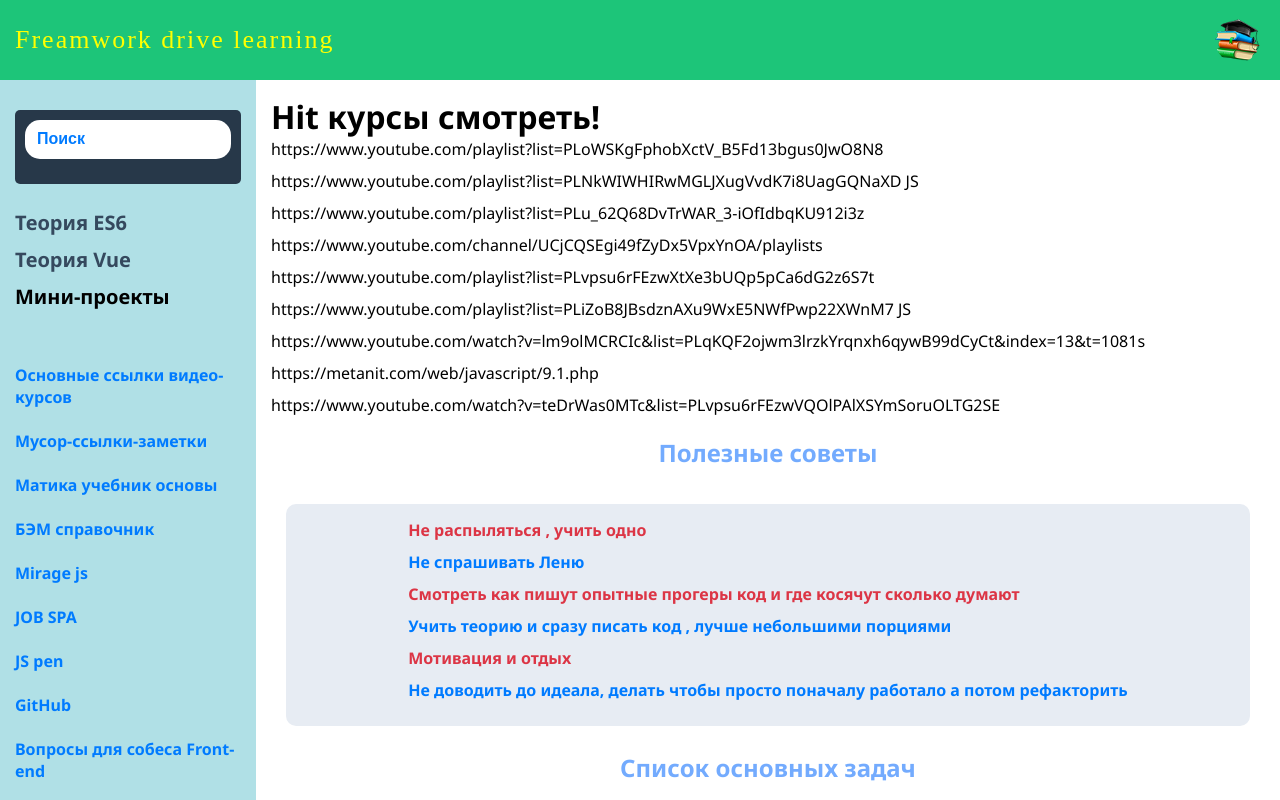
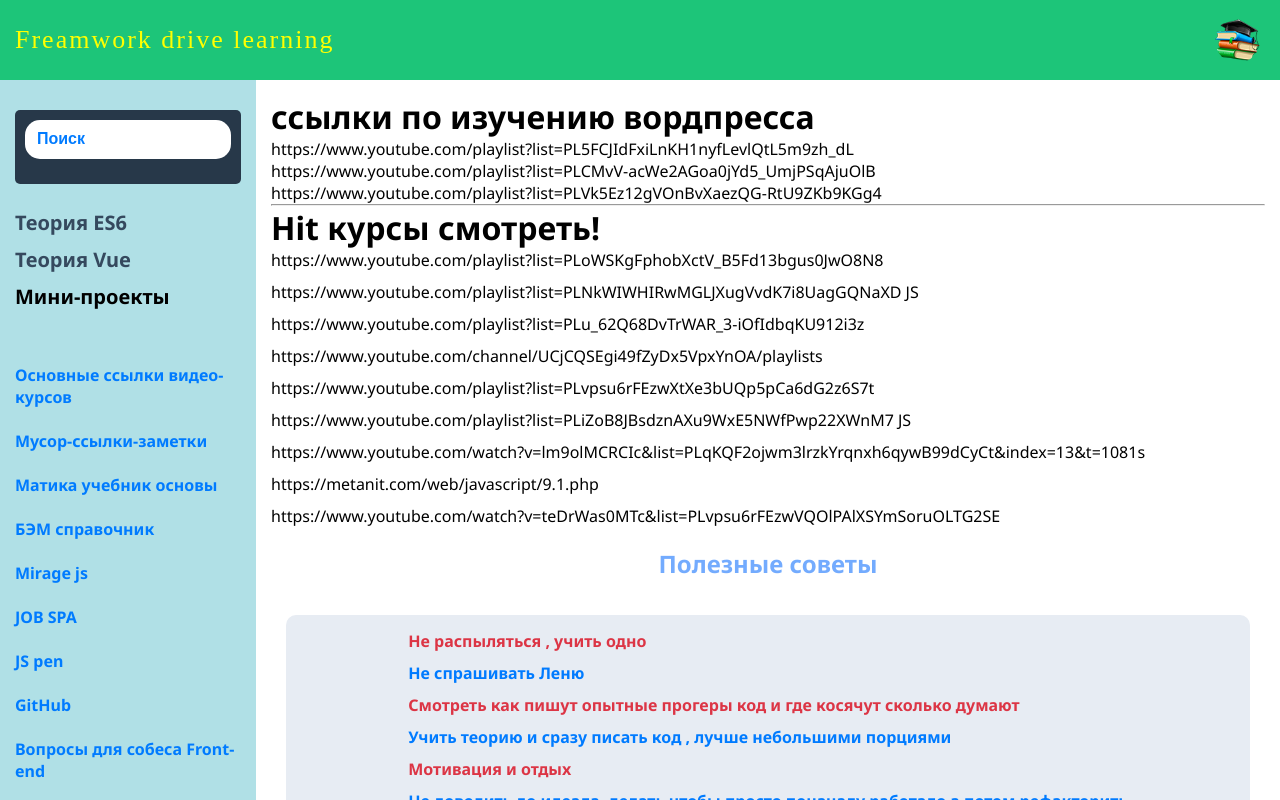
Before and after one commit to cossack-don/textbook, a Vue app: page / in a window 1280 px wide. Built offline with nearby package versions, Linux system fonts and the light colour scheme; a web font is replaced by a local one.

Commit message:
add links wp

```diff
--- a/src/views/Home.vue
+++ b/src/views/Home.vue
@@ -1,5 +1,12 @@
 <template>
   <div>
+    <h1>ссылки по изучению вордпресса</h1>
+    https://www.youtube.com/playlist?list=PL5FCJIdFxiLnKH1nyfLevlQtL5m9zh_dL
+    <br />
+    https://www.youtube.com/playlist?list=PLCMvV-acWe2AGoa0jYd5_UmjPSqAjuOlB
+    <br />
+    https://www.youtube.com/playlist?list=PLVk5Ez12gVOnBvXaezQG-RtU9ZKb9KGg4
+    <hr />
     <h1>Hit курсы смотреть!</h1>
     <ul>
       <li>
```
